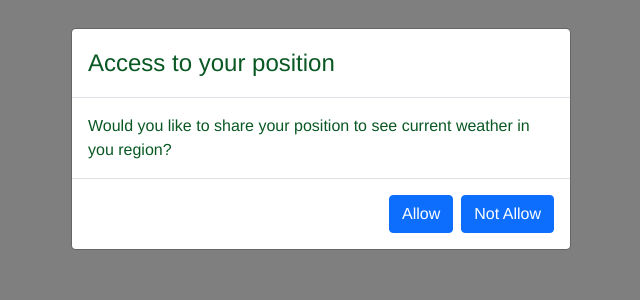
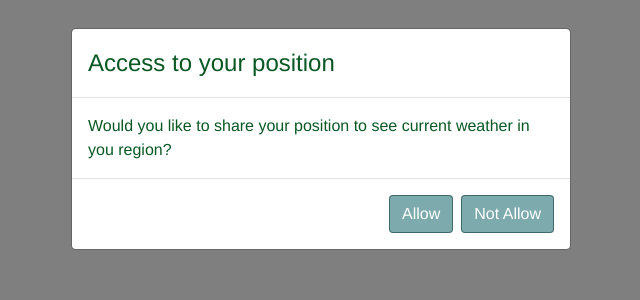
Before and after one commit to still-me/metaweather-API, a React (Create React App) app: page / in a window 1280 px wide. Shown: the top 300 px of the page, without its empty margins (319-959 px from the left). Built offline with nearby package versions, Linux system fonts and the light colour scheme.

Commit message:
change buttons colors in modal

```diff
--- a/src/components/AllowModal/AllowModal.js
+++ b/src/components/AllowModal/AllowModal.js
@@ -1,3 +1,4 @@
+import styles from './AllowModal.module.css';
 import { Button, Modal } from 'react-bootstrap';
 
 export default function AllowModal({ show, onButtonClick }) {
@@ -11,10 +12,16 @@ export default function AllowModal({ show, onButtonClick }) {
         region?
       </Modal.Body>
       <Modal.Footer>
-        <Button variant="primary" data-action="allow" onClick={onButtonClick}>
+        <Button
+          className={styles.button}
+          variant="primary"
+          data-action="allow"
+          onClick={onButtonClick}
+        >
           Allow
         </Button>
         <Button
+          className={styles.button}
           variant="primary"
           data-action="no allow"
           onClick={onButtonClick}
--- /dev/null
+++ b/src/components/AllowModal/AllowModal.module.css
@@ -0,0 +1,11 @@
+.button {
+  background-color: rgba(42, 117, 122, 0.61);
+  border-color: rgba(23, 62, 65, 0.61);
+}
+
+.button:hover,
+.button:focus {
+  background-color: rgba(23, 62, 65, 0.61);
+  border-color: rgba(42, 117, 122, 0.61);
+  box-shadow: 0px 1px 10px 3px rgba(42, 117, 122, 0.61);
+}
```
